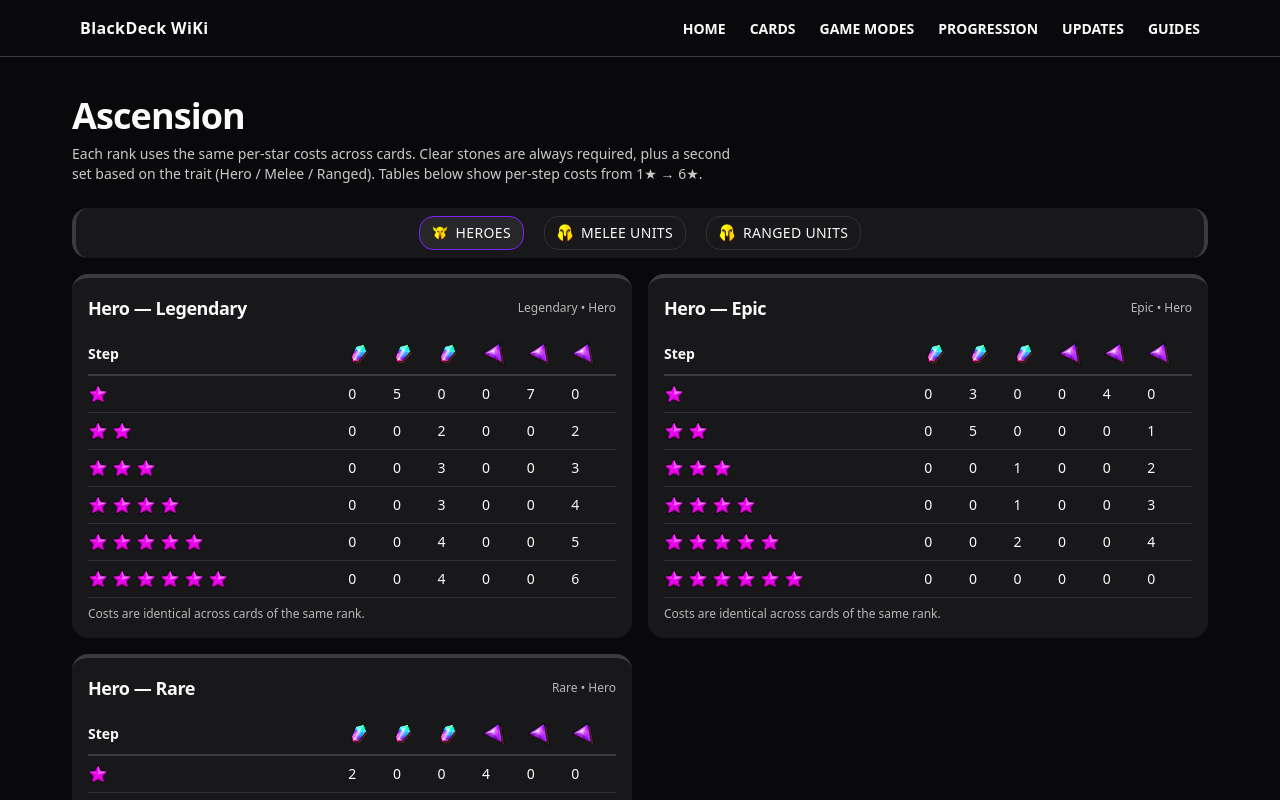
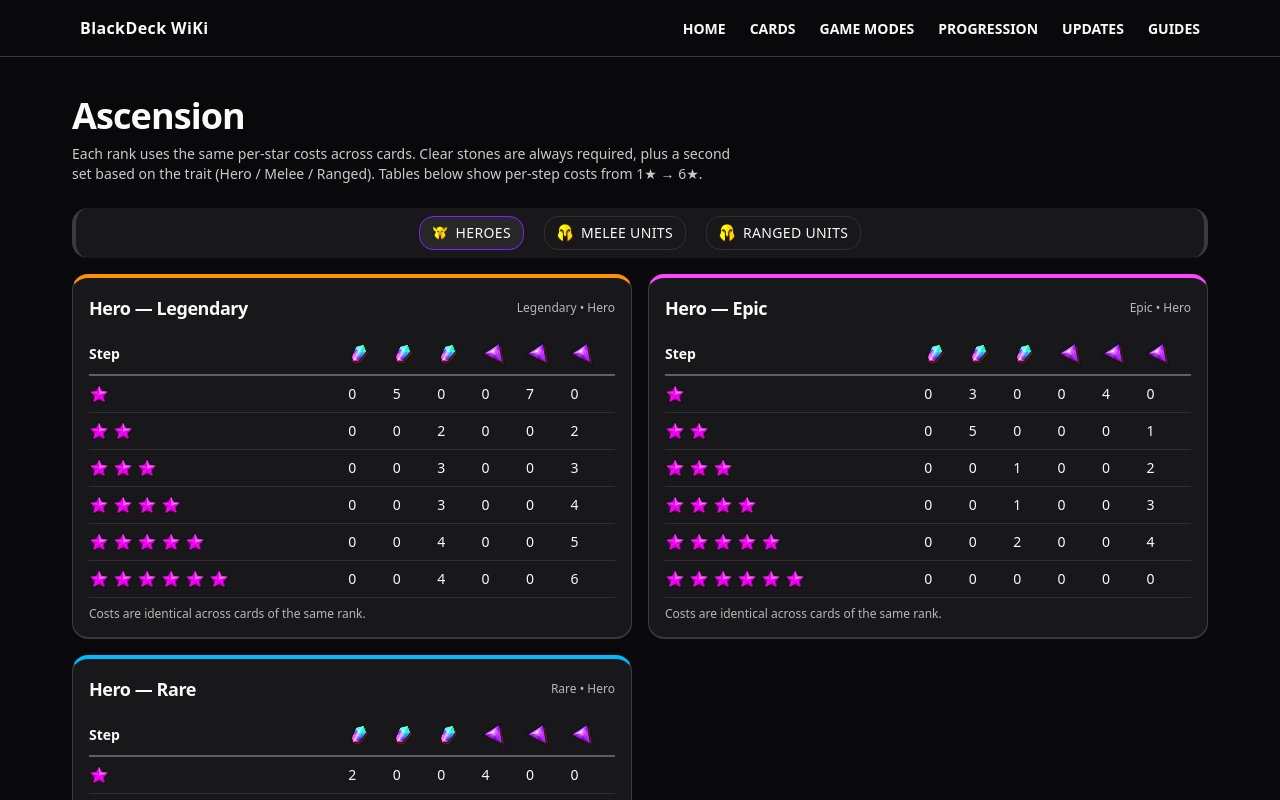
Before and after one commit to shahenwaz/blackdeck_wiki, a Next.js app: page /progression/ascension in a window 1280 px wide. Shown: the top 800 px of the page. Built offline with nearby package versions, Linux system fonts and the light colour scheme.

Commit message:
style(ascension): Per-rank accent palette (common/uncommon/rare/epic/legendary) + CSS vars

```diff
--- a/app/(root)/progression/ascension/page.tsx
+++ b/app/(root)/progression/ascension/page.tsx
@@ -58,9 +58,14 @@ export default function Page() {
             content: (
               <div className="grid xl:grid-cols-2 gap-4">
                 <AscensionTable
-                  rank="Uncommon"
+                  rank="Legendary"
                   trait="Melee"
-                  title="Melee — Uncommon"
+                  title="Melee — Legendary"
+                />
+                <AscensionTable
+                  rank="Epic"
+                  trait="Melee"
+                  title="Melee — Epic"
                 />
                 <AscensionTable
                   rank="Rare"
@@ -68,14 +73,9 @@ export default function Page() {
                   title="Melee — Rare"
                 />
                 <AscensionTable
-                  rank="Epic"
+                  rank="Uncommon"
                   trait="Melee"
-                  title="Melee — Epic"
-                />
-                <AscensionTable
-                  rank="Legendary"
-                  trait="Melee"
-                  title="Melee — Legendary"
+                  title="Melee — Uncommon"
                 />
               </div>
             ),
@@ -87,9 +87,14 @@ export default function Page() {
             content: (
               <div className="grid xl:grid-cols-2 gap-4">
                 <AscensionTable
-                  rank="Uncommon"
+                  rank="Legendary"
                   trait="Ranged"
-                  title="Ranged — Uncommon"
+                  title="Ranged — Legendary"
+                />
+                <AscensionTable
+                  rank="Epic"
+                  trait="Ranged"
+                  title="Ranged — Epic"
                 />
                 <AscensionTable
                   rank="Rare"
@@ -97,14 +102,9 @@ export default function Page() {
                   title="Ranged — Rare"
                 />
                 <AscensionTable
-                  rank="Epic"
+                  rank="Uncommon"
                   trait="Ranged"
-                  title="Ranged — Epic"
-                />
-                <AscensionTable
-                  rank="Legendary"
-                  trait="Ranged"
-                  title="Ranged — Legendary"
+                  title="Ranged — Uncommon"
                 />
               </div>
             ),
--- a/app/globals.css
+++ b/app/globals.css
@@ -102,6 +102,42 @@
   --sidebar-accent-foreground: oklch(0.985 0 0);
   --sidebar-border: oklch(1 0 0 / 10%);
   --sidebar-ring: oklch(0.541 0.281 293.009);
+}
+
+/* Rank accents – tuned to game UI */
+:root,
+.dark,
+[data-theme="dark"] {
+  /* base swatches (OKLCH = perceptual, looks great on dark) */
+  --rank-common: oklch(0.72 0.02 260); /* neutral gray label */
+  --rank-uncommon: oklch(0.82 0.26 140); /* neon green */
+  --rank-rare: oklch(0.74 0.2 235); /* bright azure blue */
+  --rank-epic: oklch(0.75 0.3 328); /* vivid magenta */
+  --rank-legendary: oklch(0.8 0.22 60); /* saturated orange */
+
+  /* active accent (will be overridden per table via helper class) */
+  --rank-accent: var(--rank-common);
+
+  /* handy tints if you ever want lighter rules or fills */
+  --rank-accent-weak: color-mix(in oklch, var(--rank-accent) 35%, var(--input));
+  --rank-accent-faint: color-mix(in oklch, var(--rank-accent) 20%, transparent);
+}
+
+/* helpers you can apply on any container */
+.rank-common {
+  --rank-accent: var(--rank-common);
+}
+.rank-uncommon {
+  --rank-accent: var(--rank-uncommon);
+}
+.rank-rare {
+  --rank-accent: var(--rank-rare);
+}
+.rank-epic {
+  --rank-accent: var(--rank-epic);
+}
+.rank-legendary {
+  --rank-accent: var(--rank-legendary);
 }
 
 /* =========
--- a/components/progression/AscensionTable.tsx
+++ b/components/progression/AscensionTable.tsx
@@ -3,11 +3,19 @@ import Image from "next/image";
 import type { Rank, Trait, StarStep, IconSet } from "@/src/data/ascension";
 import { ASCENSION_COSTS, ICONS } from "@/src/data/ascension";
 
-// Typed icon lookup per trait (no `any`)
+// Typed icon lookup per trait
 const ICON_BY_TRAIT: Record<Trait, IconSet> = {
   Melee: ICONS.melee,
   Ranged: ICONS.ranged,
   Hero: ICONS.hero,
+} as const;
+
+// CSS class per rank for border color (defined in globals.css)
+const RANK_CLASS: Record<Rank, string> = {
+  Uncommon: "rank-uncommon",
+  Rare: "rank-rare",
+  Epic: "rank-epic",
+  Legendary: "rank-legendary",
 } as const;
 
 function HeaderIcon({ src, title }: { src: string; title: string }) {
@@ -56,7 +64,18 @@ export default function AscensionTable({
   const data = ASCENSION_COSTS[rank];
 
   return (
-    <div className="rounded-2xl border-t-4 border-[color:var(--input)] p-4 bg-[var(--card)]">
+    <div
+      className={[
+        "rounded-2xl",
+        "border", // normal frame
+        "border-[color:var(--input)]", // frame color
+        "border-t-4", // thicker top
+        "[border-top-color:var(--rank-accent)]", // accent only on top edge
+        "shadow-[inset_0_-1px_0_0_var(--rank-accent-faint)]", // subtle inner top glow
+        "p-4 bg-[var(--card)]",
+        RANK_CLASS[rank], // sets --rank-accent from globals
+      ].join(" ")}
+    >
       <div className="mb-3 flex items-center justify-between">
         <h3 className="text-lg font-semibold">{title}</h3>
         <span className="text-xs opacity-70">
@@ -67,7 +86,7 @@ export default function AscensionTable({
       <div className="overflow-x-auto">
         <table className="w-full text-sm">
           <thead>
-            <tr className="border-b-2 border-[color:var(--input)]">
+            <tr className="border-b-2 [border-bottom-color:var(--rank-accent-weak)]">
               <th className="py-2 text-left">Step</th>
 
               {/* Clear stones */}
```
